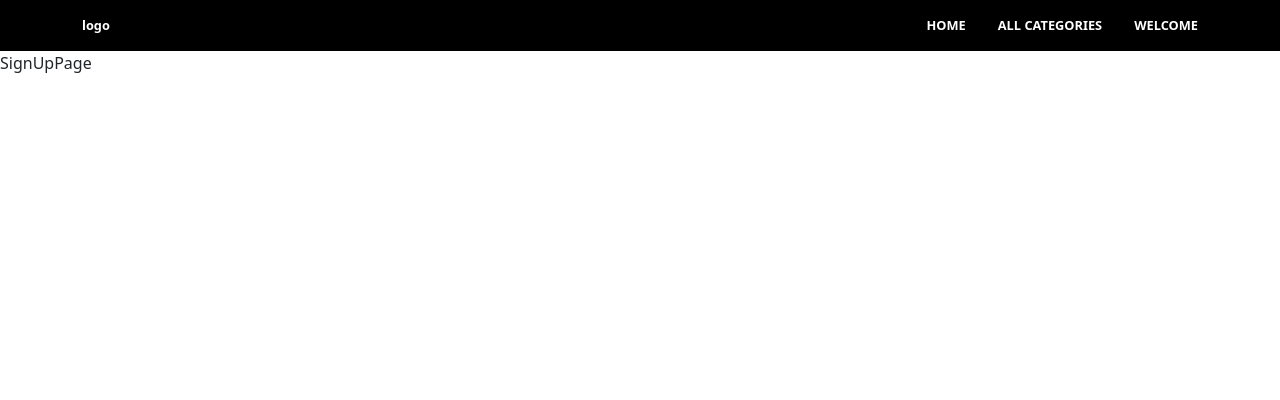
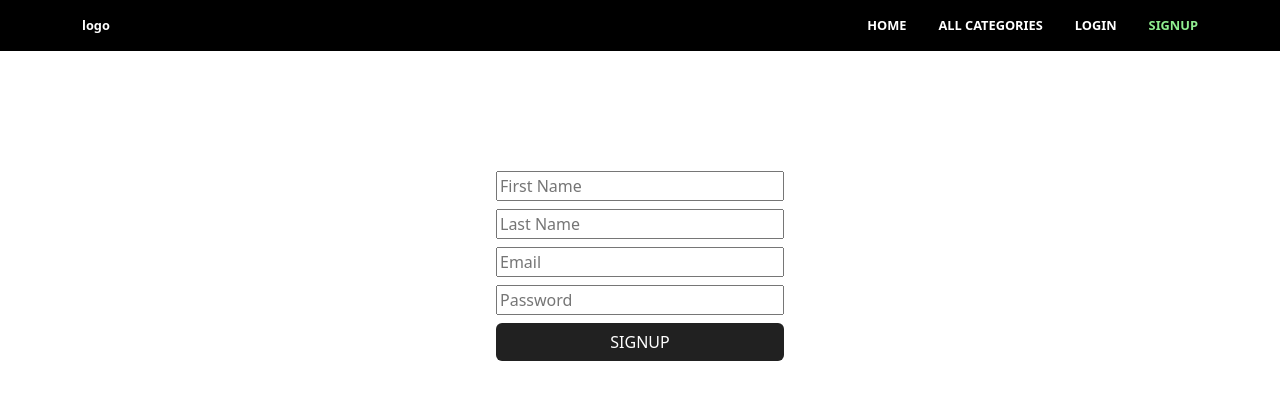
Before and after one commit to adityaPawar1999/ClothWebsite, a React (Create React App) app in the folder front/: page /SignUp in a window 1280 px wide. Shown: the top 400 px of the page. Built offline with nearby package versions, Linux system fonts and the light colour scheme.

Commit message:
login signup and shop module ui done

```diff
--- a/front/src/Components/AuthLink/AuthLink.jsx
+++ b/front/src/Components/AuthLink/AuthLink.jsx
@@ -2,7 +2,7 @@ import { NavLink } from "react-router-dom";
 import { useState  } from "react";
 
 const AuthLink = () =>{
-    const [userVerified ,setuserVerified] = useState(true);
+    const [userVerified ,setuserVerified] = useState(false);
     return(<>
     {
         (userVerified === true) ? (
--- a/front/src/Pages/Homepage/HomePageStyle.js
+++ b/front/src/Pages/Homepage/HomePageStyle.js
@@ -20,6 +20,9 @@ const HomePageStyle = styled.div`
     left:10%;
     bottom:27%;
 }
+.title:hover{
+    display:none;
+}
 .description{
     position:absolute;
     color:#fff;
--- a/front/src/Pages/Homepage/Homepage.jsx
+++ b/front/src/Pages/Homepage/Homepage.jsx
@@ -24,6 +24,7 @@ const Homepage = () =>{
                             <img
                             className="imgStyle"
                             src={value.src}
+                            alt='image'
                             />
                         </div>
                     );
--- a/front/src/Pages/LoginPage/LoginPage.jsx
+++ b/front/src/Pages/LoginPage/LoginPage.jsx
@@ -1,6 +1,57 @@
-const LoginPage = () =>{
-    return(<>
-    loginPAge
-    </>)
-}
-export default LoginPage
+import { useState } from "react";
+import LoginPageStyle from "./LoginPageStyle";
+
+const LoginPage = () => {
+  const [data, setData] = useState({
+    Email: '',
+    Password: '',
+  });
+
+  const handleInput = (e) => {
+    const name = e.target.name;
+    const value = e.target.value;
+    setData({
+      ...data,
+      [name]: value,
+    });
+  };
+
+  const saveData = (e) => {
+    e.preventDefault();
+    console.log(data);
+  };
+
+  return (
+    <>
+    <LoginPageStyle>
+        <div className="container">
+          <div className="signUpForm">
+            <form onSubmit={saveData}>
+              <input
+                type="text"
+                className="inputField"
+                value={data.Email}
+                name='Email'
+                onChange={handleInput}
+                placeholder="Email"
+              />
+              <br />
+              <input
+                type="text"
+                className="inputField"
+                value={data.Password}
+                name='Password'
+                onChange={handleInput}
+                placeholder="Password"
+              />
+              <br />
+              <button type="submit" className="inputField btn">LOGIN</button>
+            </form>
+          </div>
+        </div>
+        </LoginPageStyle>
+    </>
+  );
+};
+
+export default LoginPage;
--- /dev/null
+++ b/front/src/Pages/LoginPage/LoginPageStyle.js
@@ -0,0 +1,21 @@
+import styled from 'styled-components';
+
+const LoginPageStyle = styled.div`
+  .signUpForm {
+    padding-top:10%;
+    display:flex;
+    align-iitem;center;
+    justify-content:center;
+  }
+  .inputField{
+    margin-top:.5rem;
+    width:18rem;
+  }
+  .btn {
+    background:#212121;
+    color:#fff;
+    width: 100%;
+  }
+`;
+
+export default LoginPageStyle;
--- a/front/src/Pages/ShopPage/ShopPage.jsx
+++ b/front/src/Pages/ShopPage/ShopPage.jsx
@@ -1,6 +1,31 @@
+import ShopPageStyle from "./ShopPageStyle";
+import data from "./shopData";
+
 const ShopPage = () =>{
     return(<>
-    shoppage
+    <ShopPageStyle>
+    <div className="container">
+        <div className="row g-2">
+            {
+                data.map((value)=>{
+                return(
+                    <div className="market col-4" key={value.id}>
+                        <img
+                        className="image"
+                        src={value.src}
+                        />
+                        <div className="info">
+                            <p className="title">{value.title}<br/>
+                                <span className="prize">{value.prize}</span>
+                            </p>
+                        </div>
+                    </div>
+                    );
+                })
+            }
+        </div>
+    </div>
+    </ShopPageStyle>
     </>)
 }
 export default ShopPage;
--- /dev/null
+++ b/front/src/Pages/ShopPage/ShopPageStyle.js
@@ -0,0 +1,22 @@
+import styled from 'styled-components'
+
+const ShopPageStyle = styled.div`
+.image{
+    width:100%;
+}
+.info{
+    background:#212121;
+    color:#fff;
+}
+.title{
+    font-size:1rem;
+    font-weight:600;
+    padding:.5rem 0rem 0rem 1rem;
+}
+.prize{
+    padding-bottom:1rem;
+    font-size:.9rem;
+    font-weight:600;
+}
+`
+export default ShopPageStyle;
--- /dev/null
+++ b/front/src/Pages/ShopPage/shopData.js
@@ -0,0 +1,24 @@
+const data = [
+    {
+        id:'0',
+        src:"https://i.pinimg.com/236x/8f/23/aa/8f23aa905da1e1a51dca474f2ca53699.jpg",
+        title:'Black shirt',
+        prize:'$300'
+    },{
+        id:'1',
+        src:"https://i.pinimg.com/236x/7e/d4/95/7ed495880da71820c4d69dc08cc50243.jpg",
+        title:'White Shirt',
+        prize:'$200'
+    },{
+        id:'2',
+        src:"https://i.pinimg.com/236x/7e/d4/95/7ed495880da71820c4d69dc08cc50243.jpg",
+        title:'White Shirt',
+        prize:'$200'
+    },{
+        id:'3',
+        src:"https://i.pinimg.com/564x/7f/c9/e4/7fc9e4f2cfdd06d3ef8a60826df910a7.jpg",
+        title:'Black shirt',
+        prize:'$300'
+    },
+]
+export default data;
--- a/front/src/Pages/SignUpPage/SignUpPage.jsx
+++ b/front/src/Pages/SignUpPage/SignUpPage.jsx
@@ -1,6 +1,77 @@
-const SignUpPage = () =>{
-    return(<>
-    SignUpPage
-    </>)
-}
+import { useState } from "react";
+import SignUpPageStyle from './signUpPageStyle';
+
+const SignUpPage = () => {
+  const [data, setData] = useState({
+    Fname: '',
+    Lname: '',
+    Email: '',
+    Password: '',
+  });
+
+  const handleInput = (e) => {
+    const name = e.target.name;
+    const value = e.target.value;
+    setData({
+      ...data,
+      [name]: value,
+    });
+  };
+
+  const saveData = (e) => {
+    e.preventDefault();
+    console.log(data);
+  };
+
+  return (
+    <>
+      <SignUpPageStyle>
+        <div className="container">
+          <div className="signUpForm">
+            <form onSubmit={saveData}>
+              <input
+                type="text"
+                className="inputField"
+                value={data.Fname}
+                name='Fname'
+                onChange={handleInput}
+                placeholder="First Name"
+              />
+              <br />
+              <input
+                type="text"
+                className="inputField"
+                value={data.Lname}
+                name='Lname'
+                onChange={handleInput}
+                placeholder="Last Name"
+              />
+              <br />
+              <input
+                type="text"
+                className="inputField"
+                value={data.Email}
+                name='Email'
+                onChange={handleInput}
+                placeholder="Email"
+              />
+              <br />
+              <input
+                type="text"
+                className="inputField"
+                value={data.Password}
+                name='Password'
+                onChange={handleInput}
+                placeholder="Password"
+              />
+              <br />
+              <button type="submit" className="inputField btn">SIGNUP</button>
+            </form>
+          </div>
+        </div>
+      </SignUpPageStyle>
+    </>
+  );
+};
+
 export default SignUpPage;
--- /dev/null
+++ b/front/src/Pages/SignUpPage/signUpPageStyle.js
@@ -0,0 +1,21 @@
+import styled from 'styled-components';
+
+const SignUpPageStyle = styled.div`
+  .signUpForm {
+    padding-top:10%;
+    display:flex;
+    align-iitem;center;
+    justify-content:center;
+  }
+  .inputField{
+    margin-top:.5rem;
+    width:18rem;
+  }
+  .btn {
+    background:#212121;
+    color:#fff;
+    width: 100%;
+  }
+`;
+
+export default SignUpPageStyle;
```
